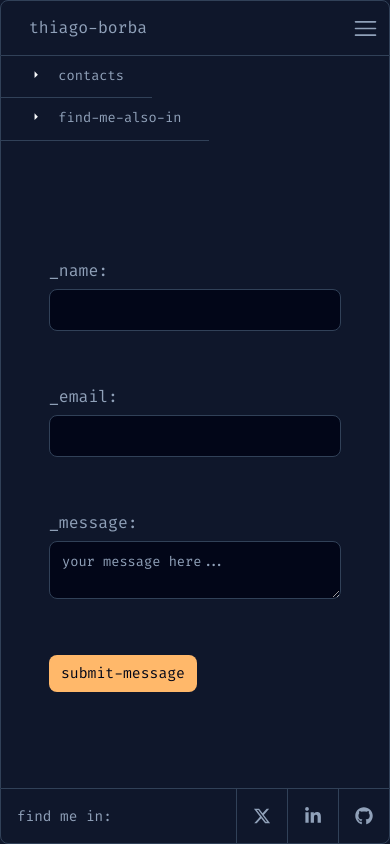
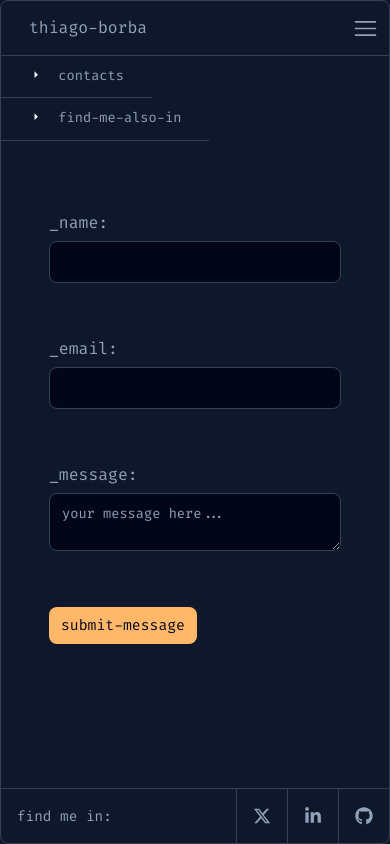
Before and after one commit to thiagoborba/portifolio-front, a Next.js app: page /contact-me in a window 390 px wide. Built offline with nearby package versions, Linux system fonts and the light colour scheme.

Commit message:
fix: Corrige scroll na pagiona de contatos

```diff
--- a/src/app/contact-me/components/Form/styles.scss
+++ b/src/app/contact-me/components/Form/styles.scss
@@ -8,4 +8,9 @@
   button {
     align-self: flex-start;
   }
+
+  @media (max-width: 890px) {
+    overflow: visible;
+    max-height: none;
+  }
 }
--- a/src/app/contact-me/contact.scss
+++ b/src/app/contact-me/contact.scss
@@ -83,6 +83,7 @@ $spacing-lg: 3rem;
 
     @media (max-width: $breakpoint-mobile) {
       border-left: none;
+      height: auto;
     }
   }
 }
```
